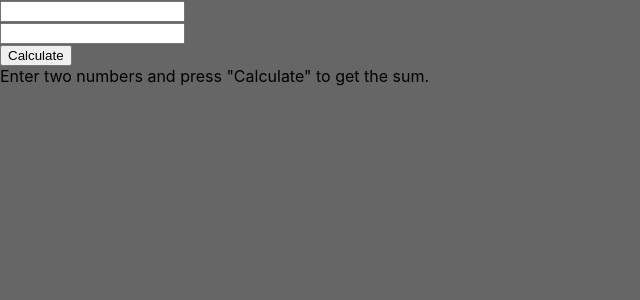
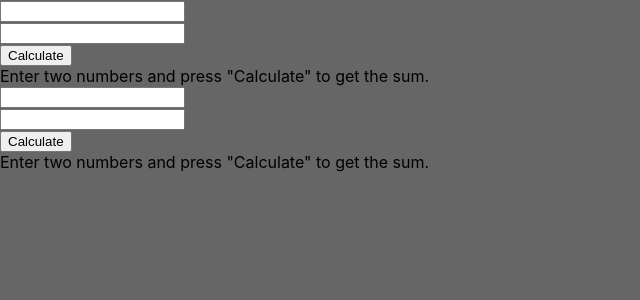
Before and after one commit to scalableinternetservices/cs291a_react_demo, a React (Create React App) app in the folder class_app/: page / in a window 1280 px wide. Shown: the top 300 px of the page, without its empty margins (0-640 px from the left). Built offline with nearby package versions, Linux system fonts and the light colour scheme.

Commit message:
Two calculators are better than one

```diff
--- a/class_app/src/App.jsx
+++ b/class_app/src/App.jsx
@@ -3,7 +3,12 @@ import "./App.css";
 import Calculator from "./Calculator";
 
 function App() {
-  return <Calculator />;
+  return (
+    <>
+      <Calculator />
+      <Calculator />
+    </>
+  );
 }
 
 export default App;
```
